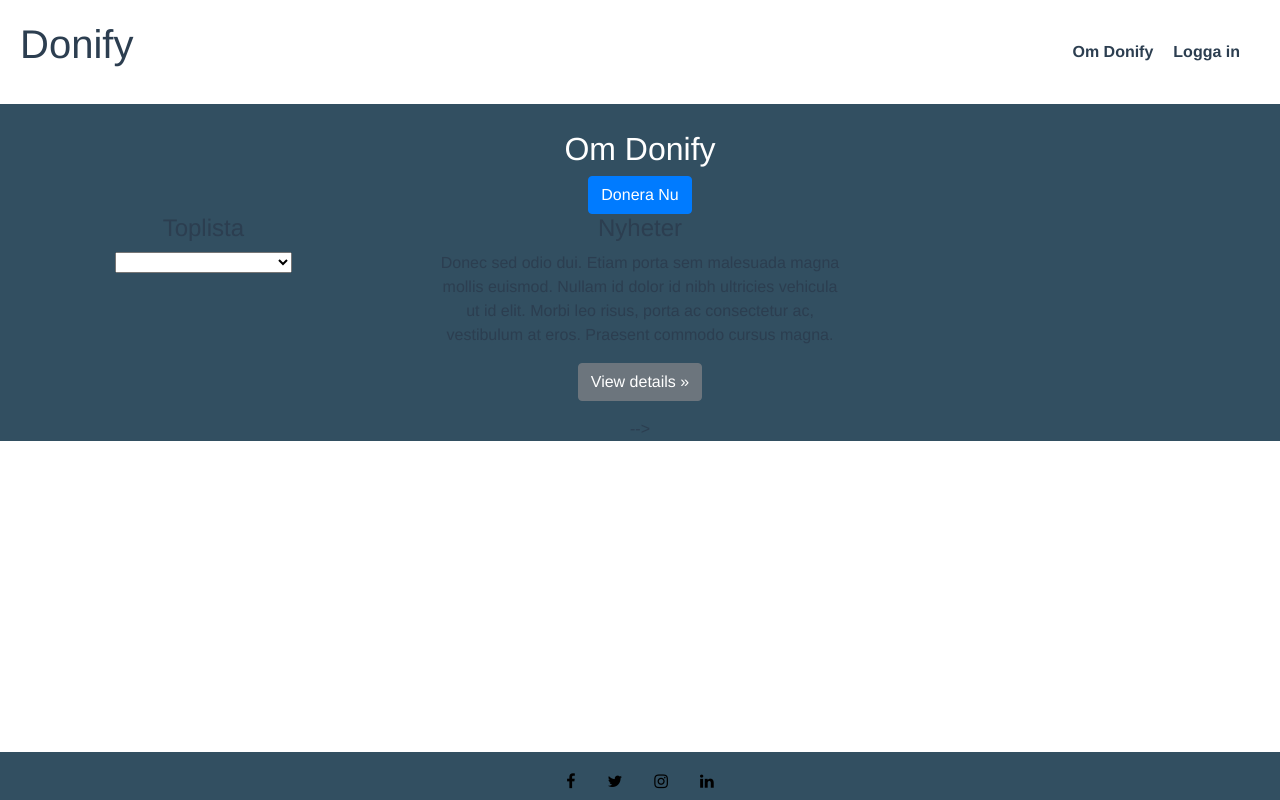
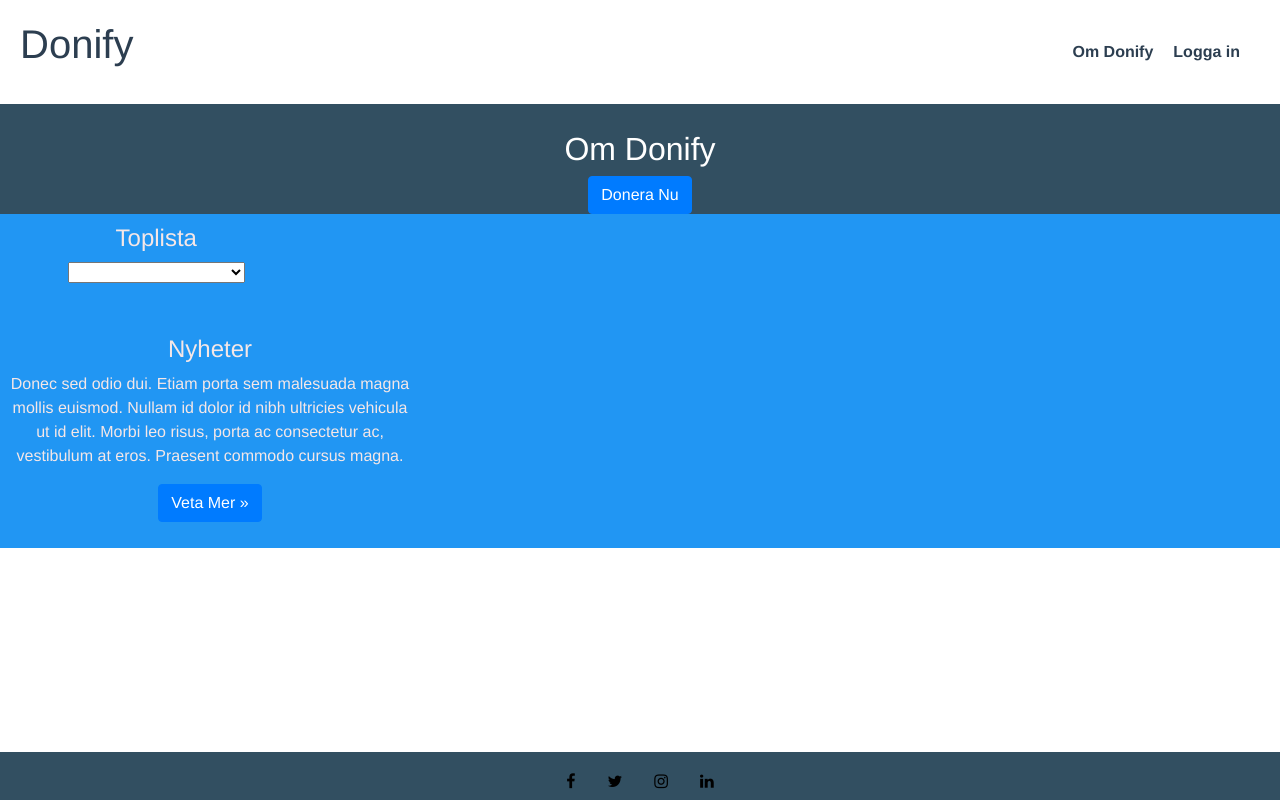
Before and after one commit to Agilutveckling-Med-Scrum/Donify, a Vue app: page /#/Home in a window 1280 px wide. Built offline with nearby package versions, Linux system fonts and the light colour scheme.

Commit message:
aboutdonify

```diff
--- a/src/views/Home.vue
+++ b/src/views/Home.vue
@@ -3,20 +3,20 @@
   <div class="home">
 <div class="home-container" >
   <h2>Om Donify</h2>
-   <b-button variant="primary" class="mx-auto" @click="walkthrough">Donera Nu</b-button>
+   <b-button variant="primary" class="mx-auto" @click="donerasida">Donera Nu</b-button>
 
    <div class="row">
-            <div class="col-lg-4">
+            <div class="col-3" >
             <h4>Toplista</h4>
             <select v-model="topLista">
                 <option v-for="popular in toplist" v-bind:key="popular" :value="popular.key">{{popular.name}}</option>
 
             </select>
           </div>
-           <div class="col-lg-4">
+           <div class="col-4">
             <h4>Nyheter</h4>
             <p>Donec sed odio dui. Etiam porta sem malesuada magna mollis euismod. Nullam id dolor id nibh ultricies vehicula ut id elit. Morbi leo risus, porta ac consectetur ac, vestibulum at eros. Praesent commodo cursus magna.</p>
-            <p><a class="btn btn-secondary" href="#" role="button">View details »</a></p>
+            <p><b-button variant="primary" class="mx-auto" >Veta Mer »</b-button></p>
           </div>
    </div>
     <footer id="footer">
@@ -24,7 +24,7 @@
       <a href="#" class="fa fa-twitter"></a>
       <a href="#" class="fa fa-instagram"></a>
       <a href="#" class="fa fa-linkedin"></a>
-    </footer>-->
+    </footer>
     <link
       rel="stylesheet"
       href="https://cdnjs.cloudflare.com/ajax/libs/font-awesome/4.7.0/css/font-awesome.min.css"
@@ -53,26 +53,34 @@ export default {
         }
     }  ,
     methods: {
-        walkthrough() {
+        donerasida() {
             this.$router.push({
-                name: 'Walkthrough'
+                name: 'Donerasida'
             })
         }
     },
 }
 </script>
 <style scoped>
+
 h2{
   color: white;
 margin-top: 2%;
 }
 
 .home{
-  display: flex;
+ display: flex;
   flex-direction: column;
   text-align: center;
   background-color: #324f61;
 }
+/*.home {
+ display: grid;
+  grid-template-columns: auto auto auto auto;
+  grid-gap: 50px;
+  background-color: #2196F3;
+  padding: 10px;
+}*/
 #footer {
   background-color: #324f61;
   color: black;
@@ -85,6 +93,22 @@ margin-top: 2%;
   width: 100%;
 }
 
+.row{
+  color: rgb(245, 231, 231);
+}
+
+ .row {
+display: grid;
+
+  grid-row: col -4px ;
+  grid-gap: 50px;
+  background-color: #2196F3;
+  padding: 10px;
+}
+.col-3{
+  justify-content: right;
+float: right;;
+}
 #footer a {
   display: flex;
   justify-content: center;
@@ -92,4 +116,10 @@ margin-top: 2%;
   padding: 1em;
   color: black;
 }
+ b-button {
+  width: 100px;
+  height: 30px;
+  border-radius: 8%;
+  margin: 20px auto;
+}
 </style>
```
